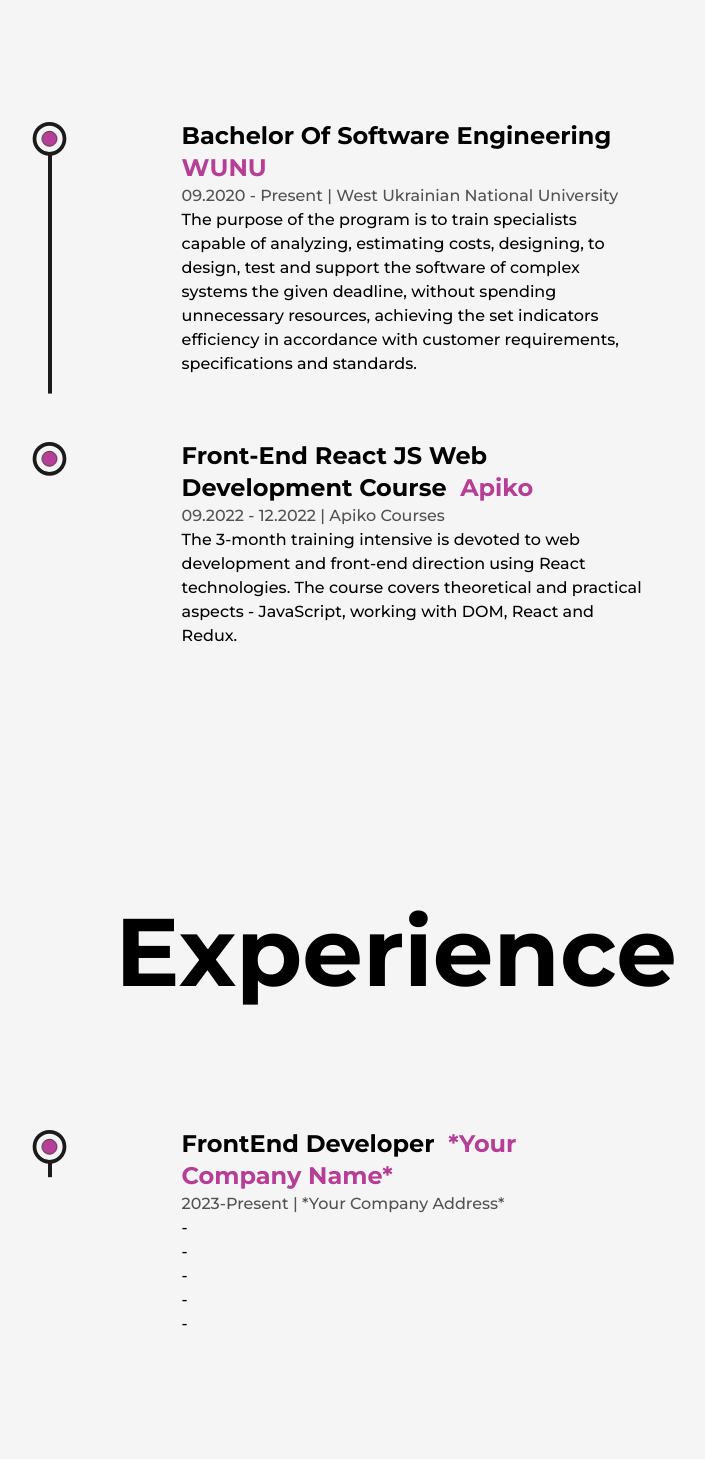
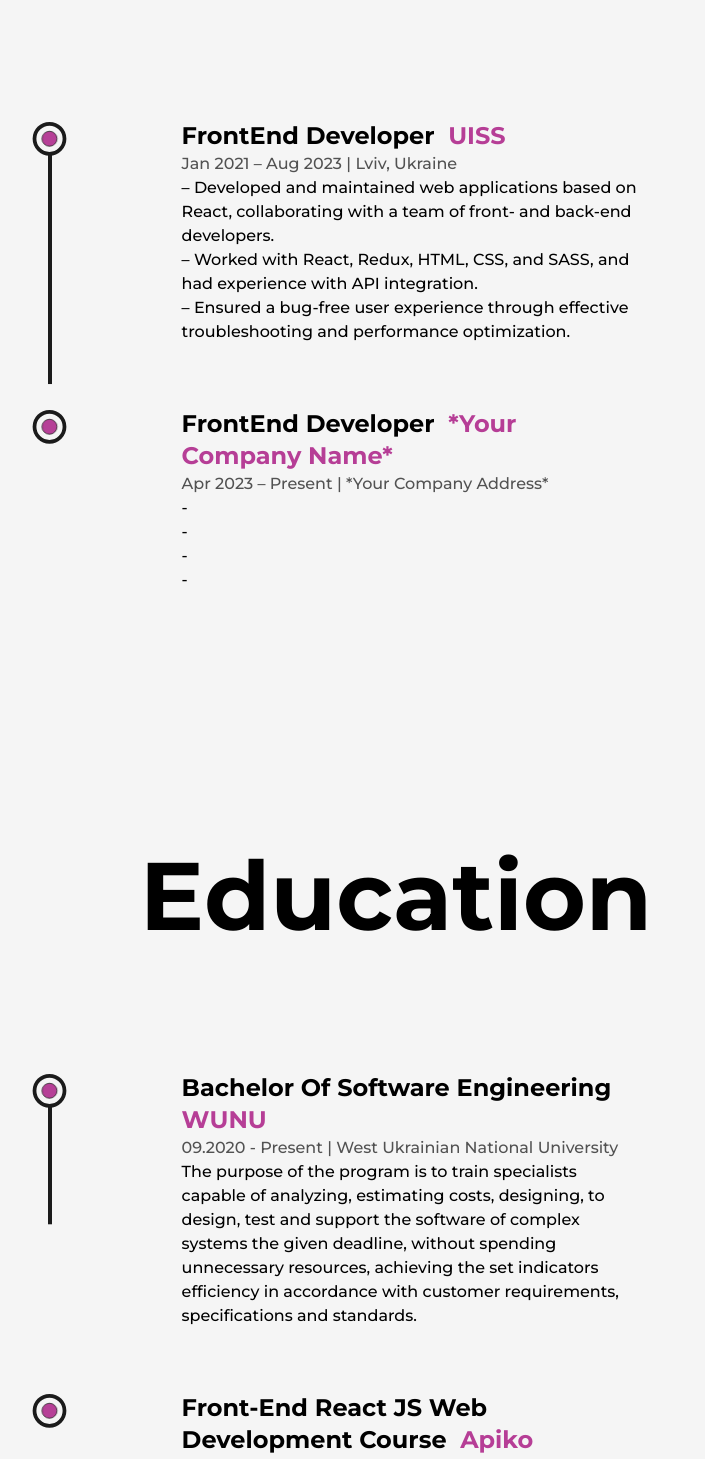
Before and after one commit to vadym-kobylan/portfolio, a Next.js app: page /about in a window 1280 px wide. Shown: the part 1240-2699 px from the top of the page, without its empty margins (244-949 px from the left). Built offline with nearby package versions, Linux system fonts and the light colour scheme.

Commit message:
Changing text

```diff
--- a/src/components/Experience.js
+++ b/src/components/Experience.js
@@ -8,7 +8,7 @@ const Details = ({ position, company, companyLink, time, address, work }) => {
   return (
     <li
       ref={ref}
-      className="my-8 first:mt-0 last:mb-0 w-[60%] mx-auto flex flex-col items-center justify-between md:w-[80%]">
+      className="my-8 first:mt-0 last:mb-0 w-[60%] mx-auto flex flex-col items-start justify-between md:w-[80%]">
       <LiIcon reference={ref} />
       <motion.div
         initial={{ y: 50 }}
@@ -28,11 +28,11 @@ const Details = ({ position, company, companyLink, time, address, work }) => {
         <span className="capitalize font-medium text-dark/75 dark:text-light/75 xs:text-sm">
           {time} | {address}
         </span>
-        <p className="font-medium w-full md:text-sm">{work}</p>
-        <p className="font-medium w-full md:text-sm">{work}</p>
-        <p className="font-medium w-full md:text-sm">{work}</p>
-        <p className="font-medium w-full md:text-sm">{work}</p>
-        <p className="font-medium w-full md:text-sm">{work}</p>
+        {work.map((el, id) => (
+          <p key={id} className="font-medium w-full md:text-sm">
+            {el}
+          </p>
+        ))}
       </motion.div>
     </li>
   );
@@ -44,6 +44,11 @@ const Experience = () => {
     target: ref,
     offset: ['start end', 'center start'],
   });
+
+  const currDate =
+    new Date().toLocaleString('en-US', { month: 'short' }) +
+    ' ' +
+    new Date().getFullYear().toString();
 
   return (
     <div className="my-64 md:my-32">
@@ -61,11 +66,24 @@ const Experience = () => {
         <ul className="w-full flex flex-col items-start justify-between ml-4 xs:ml-2">
           <Details
             position="FrontEnd Developer"
+            company="UISS"
+            companyLink="https://www.upwork.com/agencies/uiss/"
+            time="Jan 2021 – Aug 2023"
+            address="Lviv, Ukraine"
+            work={[
+              '– Developed and maintained web applications based on React, collaborating with a team of front- and back-end developers.',
+              '– Worked with React, Redux, HTML, CSS, and SASS, and had experience with API integration.',
+              '– Ensured a bug-free user experience through effective troubleshooting and performance optimization.',
+            ]}
+          />
+
+          <Details
+            position="FrontEnd Developer"
             company="*Your Company Name*"
             companyLink="https://blank.page/*"
-            time="2023-Present"
+            time={`${currDate} – Present`}
             address="*Your company address*"
-            work="-"
+            work={['-', '-', '-', '-']}
           />
         </ul>
       </div>
--- a/src/pages/about.js
+++ b/src/pages/about.js
@@ -111,9 +111,8 @@ const about = () => {
               </div>
             </div>
           </div>
-
+          <Experience />
           <Education />
-          <Experience />
         </Layout>
       </main>
       <NextSeo
--- a/src/pages/home.js
+++ b/src/pages/home.js
@@ -30,10 +30,12 @@ export default function Home() {
                 className="!text-6xl !text-left
                 xl:!text-6xl lg:!text-center lg:!text-5xl md:!text-5xl sm:!text-3xl"
               />
-              <p className="my-4 text-base font-medium md:text-sm sm:text-xs">
-                As a beginner Front-End developer, I am dedicated to turning ideas into innovative
-                web applications. Explore my latest projects and articles, showcasing my expertise
-                in React.js and web development.
+              <p className="mb-1 text-base font-medium md:text-sm sm:text-xs text-left w-[100%]">
+                Hello, and welcome to my profile! 👋
+              </p>
+              <p className="mb-4 text-base font-medium md:text-sm sm:text-xs">
+                I'm a dedicated React developer with a strong passion for crafting interactive and
+                visually appealing web applications.
               </p>
               <div className="flex items-center self-start mt-2 lg:self-center">
                 <Link
```
